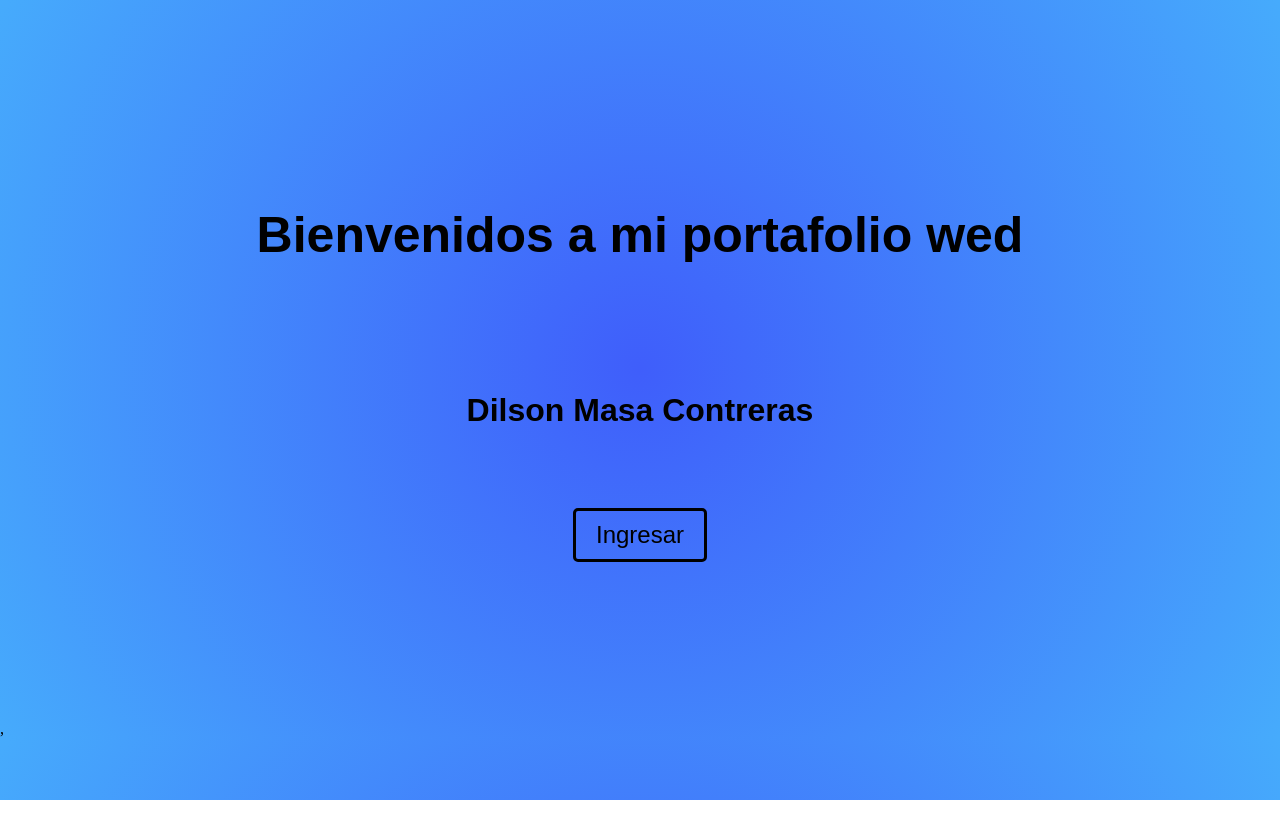
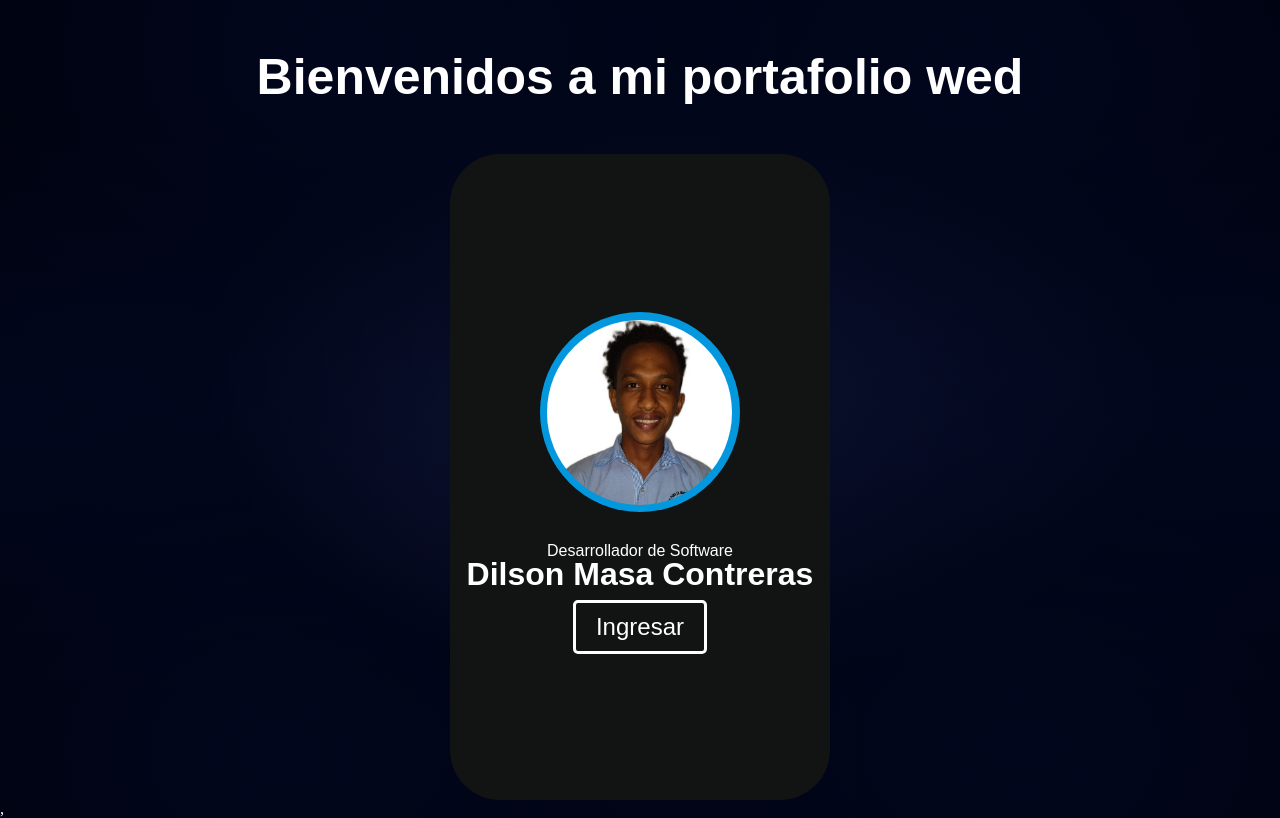
Before and after one commit to Dilson2022/Portafolio-Dilson-Masa, a React (Vite) app: page / in a window 1280 px wide. Built offline with nearby package versions, Linux system fonts and the light colour scheme.

Commit message:
cambios en la pestaña home

```diff
--- a/package.json
+++ b/package.json
@@ -24,6 +24,6 @@
     "eslint-plugin-react": "^7.33.2",
     "eslint-plugin-react-hooks": "^4.6.0",
     "eslint-plugin-react-refresh": "^0.4.5",
-    "vite": "^5.0.8"
+    "vite": "^5.2.11"
   }
 }
--- a/src/Components/Home/Home.css
+++ b/src/Components/Home/Home.css
@@ -2,32 +2,67 @@
   width: 96%;
   margin: auto;
   padding: 0;
-  height: 90vh;
+  height: 100vh;
 
   display: flex;
   flex-direction: column;
   align-items: center;
   justify-content: center;
   text-align: center;
-  color: black;
+  color: white;
   font-family: Arial, sans-serif;
 }
 
+.card{
+  background-color: rgb(18, 19, 19);
+  width: 350px;
+  height: 750px;
+  padding: 15px;
+  border-radius: 50px;
+  display: flex;
+  flex-direction: column;
+  align-items: center;
+  justify-content: center;
+  text-align: center;
+}
+
+.circulo-imagen{
+  position: absolute;
+  background-color: rgb(3, 152, 221);
+  width: 200px;
+  height: 200px;
+  margin: 0px 0px 130px 0px;
+  display: flex;
+  flex-direction: column;
+  align-items: center;
+  justify-content: center;
+  text-align: center;
+  border-radius: 50%;
+}
+
+.foto{
+  width: 185px;
+  height: 185px;
+  border-radius: 50%;
+}
+
 .ingresarBtn {
+  position: absolute;
   padding: 10px 20px;
   font-size: 1.5em;
   text-decoration: none;
-  color: black;
+  color: white;
+  margin: 0px 0px -300px 0px;
   border-radius: 5px;
   transition: background-color 0.3s;
-  border: 3px solid black;
+  border: 3px solid white;
 
 }
 
 
 .ingresarBtn:hover {
-  background-color: black;
-  color: white;
+  background-color: white;
+  color: black;
 }
 
 .title {
@@ -36,13 +71,20 @@
   margin: 0 auto;
 }
 
-.home h2{
+h2{
   font-size: 2rem;
-  margin: 18px;
+  margin: 0px 0px -130px 0px;
   height: 20vh;
   width: 500px;
-
   display: flex;
   align-items: center;
   justify-content: center;
 }
+
+.status{
+  font-size: 1rem;
+  margin: 0px 0px -100px 0px;
+  display: flex;
+  align-items: center;
+  justify-content: center;
+}
--- a/src/Components/Home/Home.jsx
+++ b/src/Components/Home/Home.jsx
@@ -9,8 +9,16 @@ const Home = () => {
 
 
         <h1 className="title">Bienvenidos a mi portafolio wed </h1>
-        <h2>Dilson Masa Contreras</h2>
-       <a href="/inicio" className="ingresarBtn">Ingresar</a>
+        <div className="card">
+          <div className="circulo-imagen">
+            <img src="./src/assets/Dilson.jpg" className="foto" alt="Dilson Masa Contreras"/>
+          </div>
+          <h2>Dilson Masa Contreras</h2>
+          <br />
+          <p className="status">Desarrollador de Software</p>
+
+          <a href="/inicio" className="ingresarBtn">Ingresar</a>
+        </div>
 
     </div>
 
--- a/src/Components/NavBar/NavBar.css
+++ b/src/Components/NavBar/NavBar.css
@@ -14,7 +14,7 @@
 
   /* Estilo para los enlaces del NavBar */
   .NavBar a {
-    color: #181515;
+    color: white;
     text-decoration: none;
     margin: 0 10px;
     font-weight: bold;
--- a/src/index.css
+++ b/src/index.css
@@ -65,14 +65,27 @@ button:focus-visible {
   button {
     background-color: #f9f9f9;
   }
-} */
+}
 
 body{
   background: rgb(63,94,251);
-background: radial-gradient(circle, rgba(63,94,251,1) 0%, rgba(70,171,252,1) 100%);
+  background: radial-gradient(circle, rgba(63,94,251,1) 0%, rgba(70,171,252,1) 100%);
+}*/
+
+body{
+  background-color:hsla(240,100%,1%,1);
+  background-image:
+  radial-gradient(at 77% 9%, hsla(229,92%,6%,1) 0px, transparent 50%),
+  radial-gradient(at 80% 91%, hsla(229,92%,6%,1) 0px, transparent 50%),
+  radial-gradient(at 27% 6%, hsla(229,92%,6%,1) 0px, transparent 50%),
+  radial-gradient(at 54% 46%, hsla(229,51%,18%,1) 0px, transparent 50%),
+  radial-gradient(at 99% 50%, hsla(229,92%,6%,1) 0px, transparent 50%),
+  radial-gradient(at 22% 92%, hsla(229,92%,6%,1) 0px, transparent 50%),
+  radial-gradient(at 1% 50%, hsla(229,92%,6%,1) 0px, transparent 50%);
 }
 
 *{
   margin: 0;
   padding: 0;
+  color:white;
 }
```
Also changed, not shown: 1 other file (tests, documents, lock files or other folders).
